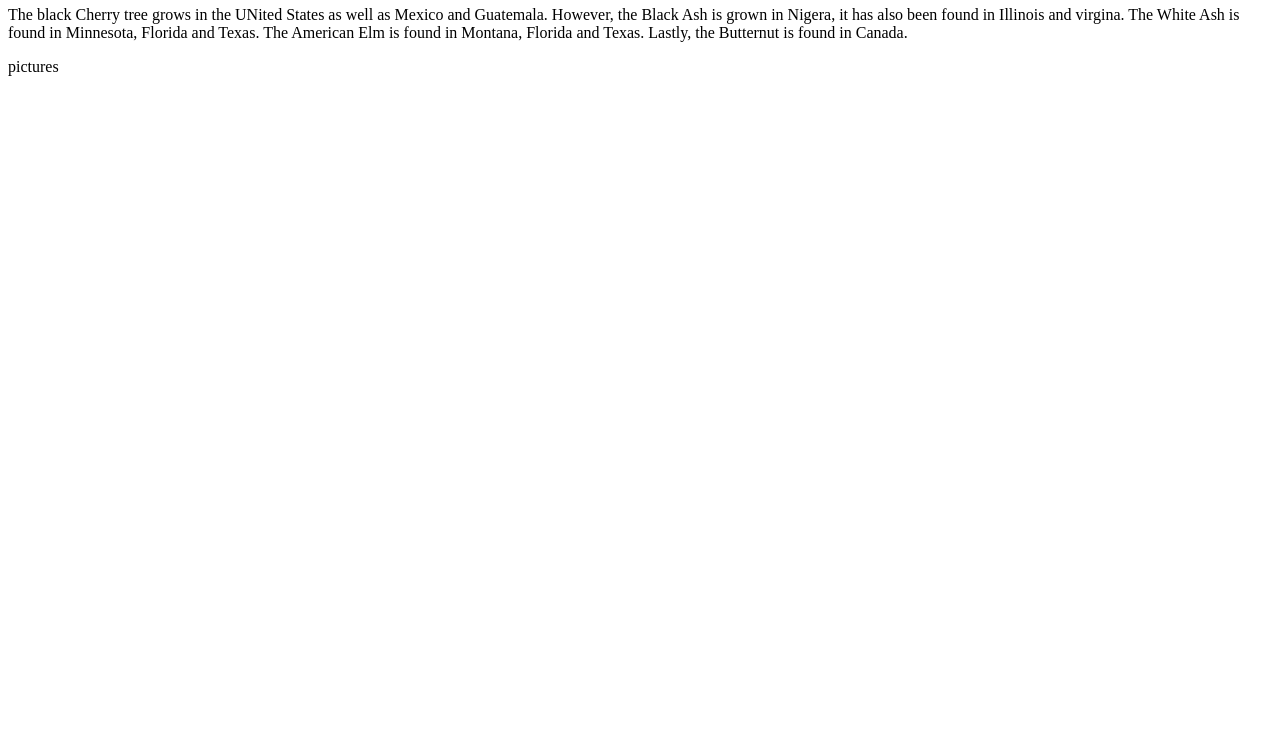
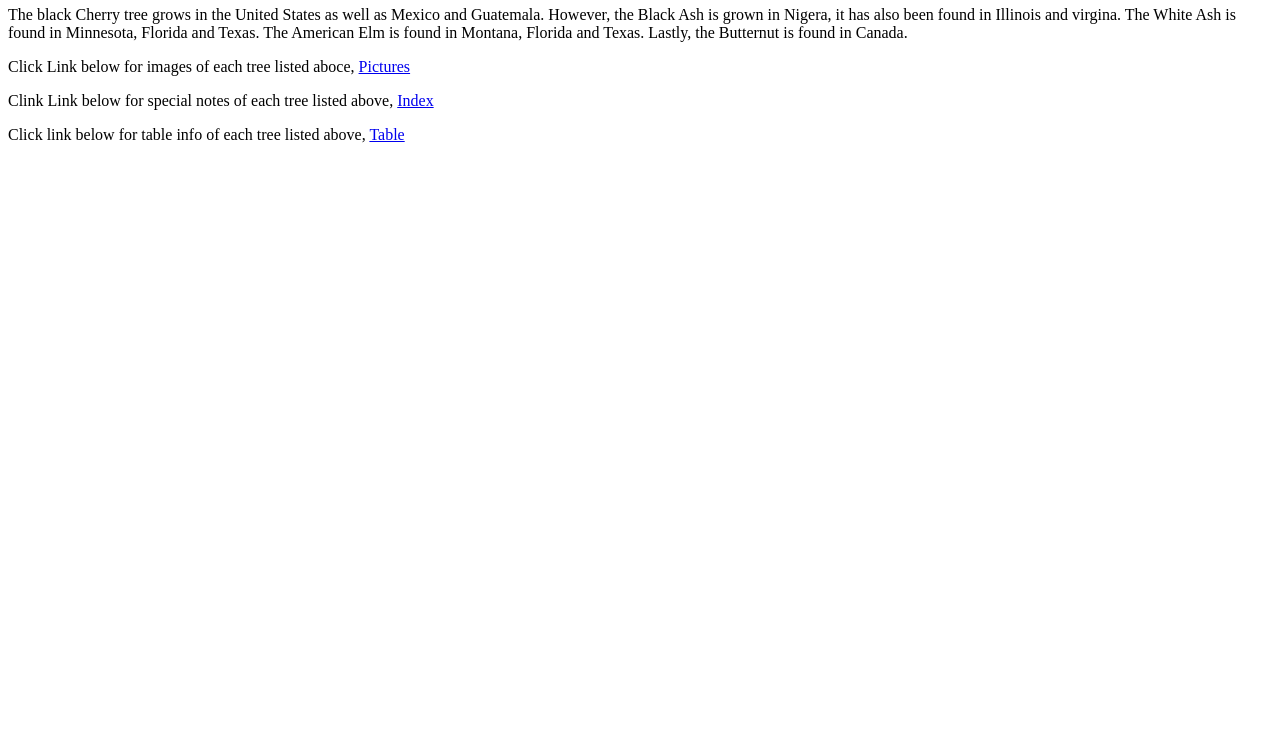
Before and after one commit to maxsteele2314/4websites-, a plain HTML site: page notes.html in a window 1280 px wide. Shown: the part 60-800 px from the top of the page. Drawn offline with Linux system fonts and the light colour scheme.

Commit message:
Update notes.html

```diff
--- a/notes.html
+++ b/notes.html
@@ -2,13 +2,25 @@
 
  <h1>Where can the trees be located?</h1>
 
-  <p> The black Cherry tree grows in the UNited States as well as Mexico and Guatemala. However, the Black Ash is grown in Nigera, it
+  <p> The black Cherry tree grows in the United States as well as Mexico and Guatemala. However, the Black Ash is grown in Nigera, it
 has also been found in Illinois and virgina. The White Ash is found in Minnesota, Florida and Texas. The American Elm is found in Montana,
 Florida and Texas. Lastly, the Butternut is found in Canada.
   </p>
 
-<a hief= "pictures.html">pictures</a>
+ <p>
+  Click Link below for images of each tree listed aboce,
 
+  <a href="pictures.html">Pictures</a>
+ </p>
+ <p>
+  Clink Link below for special notes of each tree listed above,
+
+  <a href="index.html">Index</a>
+ </p>
+ <p>
+  Click link below for table info of each tree listed above,
+
+  <a href="table.html">Table</a>
 
 
 
```
